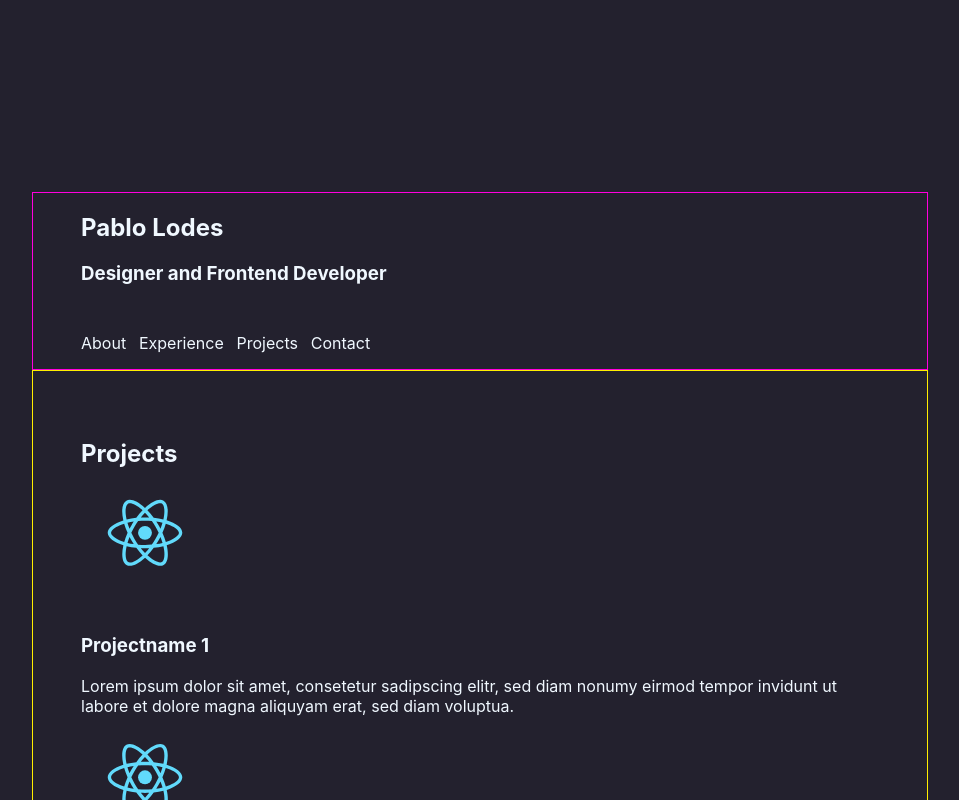
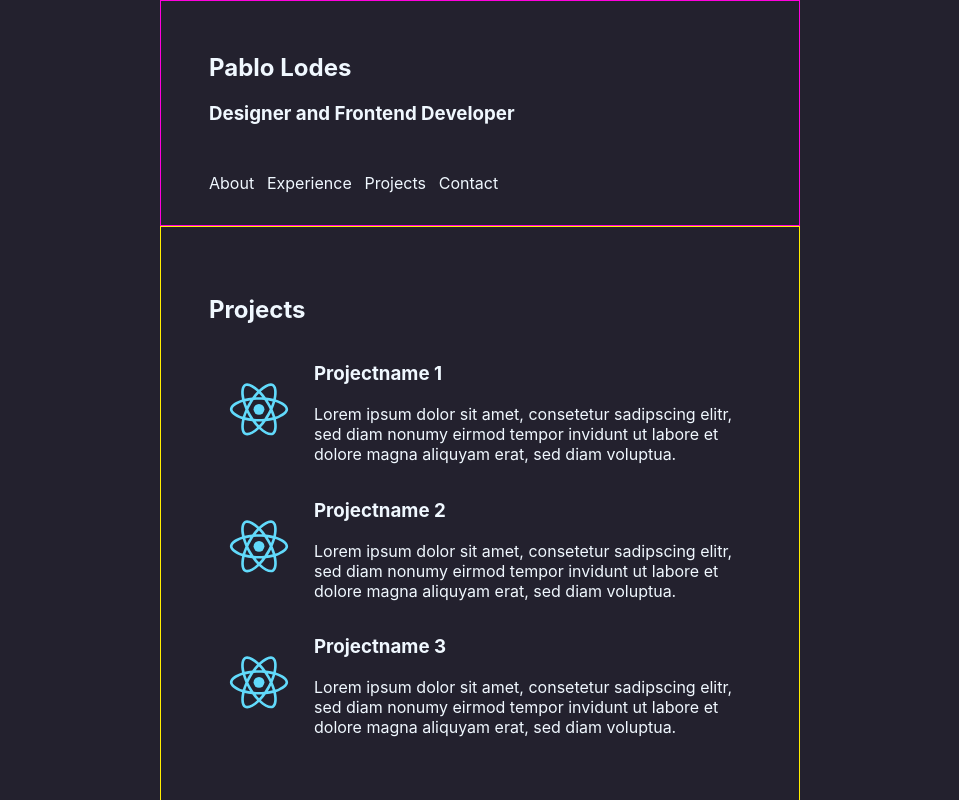
Before and after one commit to pablo-lodes/pl-portfolio, a React (Create React App) app: page /projects in a window 1280 px wide. Shown: the top 800 px of the page, without its empty margins (160-1119 px from the left). Built offline with nearby package versions, Linux system fonts and the light colour scheme.

Commit message:
Adjustments of the CSS classes

```diff
--- a/src/styles/app.css
+++ b/src/styles/app.css
@@ -1,17 +1,22 @@
 * {
   background-color: rgb(35, 33, 46);
   color: aliceblue;
+  /*max-width: 1600px;*/
+
+  /*font-family: monospace;*/
 }
 
 .root-layout {
-  margin: 12rem;
+  margin: 0 auto;
+  width: 50%;
   /*display: flex;*/
 }
 
 .short-information-top-nav {
   border: 1px solid rgb(255, 0, 221);
   padding-left: 3rem;
-  padding-bottom: 1rem;
+  padding-top: 2rem;
+  padding-bottom: 2rem;
 }
 
 .short-information {
@@ -21,6 +26,14 @@
 .top-nav a {
   margin-right: 0.8rem;
   text-decoration: none;
+}
+
+.top-nav a:hover {
+  color: rgb(255, 0, 221);
+}
+
+.top-nav a:active {
+  color: rgb(255, 0, 221);
 }
 
 main {
@@ -39,27 +52,41 @@ footer a {
   text-decoration: none;
 }
 
-.experience-section h2 {
+footer a:hover {
+  color: rgb(0, 238, 255);
+}
+
+footer a:active {
+  color: rgb(0, 238, 255);
+}
+
+/*.experience-section h2 {
   margin-bottom: 3rem;
 }
 
 .experience-item {
   margin-bottom: 4rem;
-}
+}*/
 
-.projects {
+/*.projects {
   display: flex;
   flex-wrap: wrap;
+}*/
+
+.project {
+  display: flex;
+  align-items: center;
 }
 
 .project-picture {
-  flex: 30%;
-  width: 8rem;
-  height: 8rem;
+  flex: 1 1 auto;
+  margin-right: 5px;
 }
 
-.project-information {
-  float: 70%;
+.project-picture img {
+  max-width: 50%;
+  min-width: 100px;
+  /* Stelle sicher, dass das Bild nicht breiter als sein Container ist */
 }
 
 .contact-form div {
```
